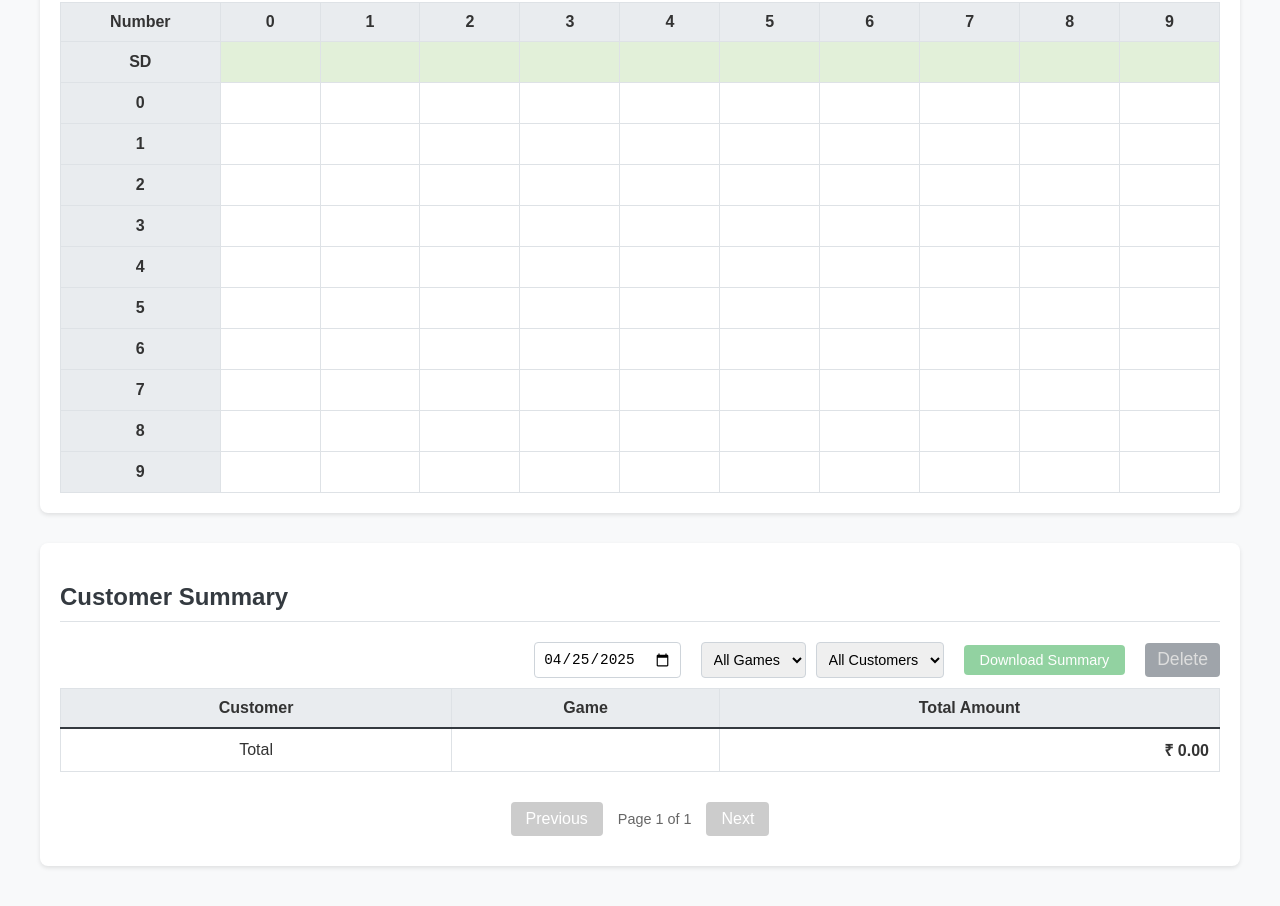
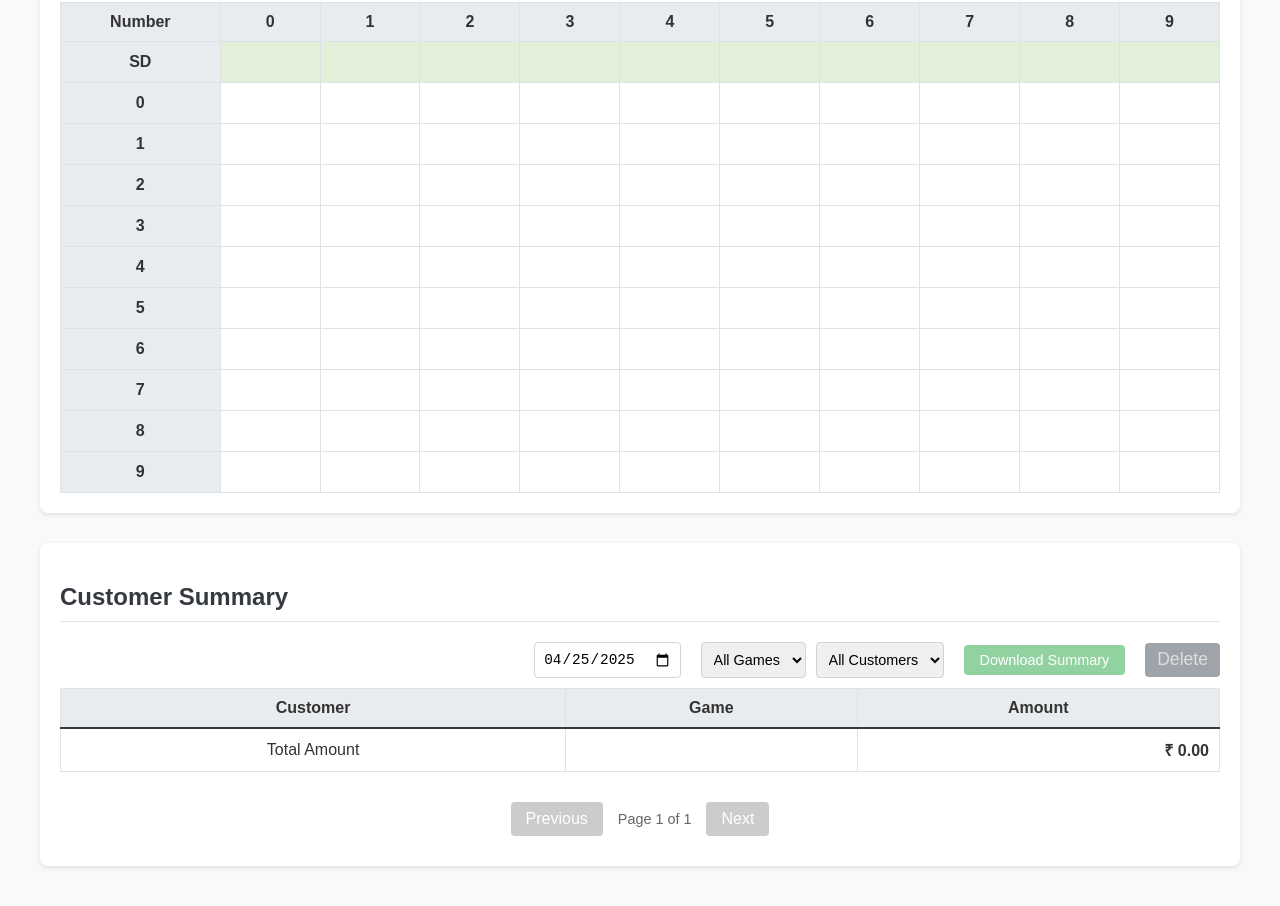
Before and after one commit to dev-praveen/game-app, a website: page public/index.html in a window 1280 px wide. Shown: the part 685-1591 px from the top of the page. Drawn offline with Linux system fonts and the light colour scheme; no server answers.

Commit message:
fixed some issues in customer summary

```diff
--- a/public/index.html
+++ b/public/index.html
@@ -111,7 +111,7 @@
                 <tr>
                     <th>Customer</th>
                     <th>Game</th>
-                    <th>Total Amount</th>
+                    <th>Amount</th>
                 </tr>
             </thead>
             <tbody>
--- a/public/script.js
+++ b/public/script.js
@@ -341,7 +341,7 @@ document.addEventListener('DOMContentLoaded', () => {
 
         // Clear existing summary rows (keep the header)
         let totalRow = customerSummaryBody.querySelector('tr:last-child');
-        if (totalRow && totalRow.cells[0].textContent !== 'Total') {
+        if (totalRow && totalRow.cells[0].textContent !== 'Total Amount') {
             totalRow = null;
         }
         while (customerSummaryBody.firstChild && customerSummaryBody.firstChild !== totalRow) {
@@ -357,7 +357,7 @@ document.addEventListener('DOMContentLoaded', () => {
             row.insertCell().textContent = item.customer_name;
             row.insertCell().textContent = item.game_name;
             const amountCell = row.insertCell();
-            amountCell.textContent = `₹ ${item.total_amount.toFixed(2)}`;
+            amountCell.textContent = `${item.total_amount.toFixed(2)}`;
             amountCell.style.textAlign = 'right';
             grandTotal += item.total_amount;
         });
@@ -368,7 +368,7 @@ document.addEventListener('DOMContentLoaded', () => {
         // Ensure the Total row exists and update it
         if (!totalRow) {
             totalRow = customerSummaryBody.insertRow();
-            totalRow.insertCell().textContent = 'Total';
+            totalRow.insertCell().textContent = 'Total Amount';
             totalRow.insertCell(); // Empty cell for game column
             const totalAmountCell = totalRow.insertCell();
             totalAmountCell.id = 'summary-total';
```
